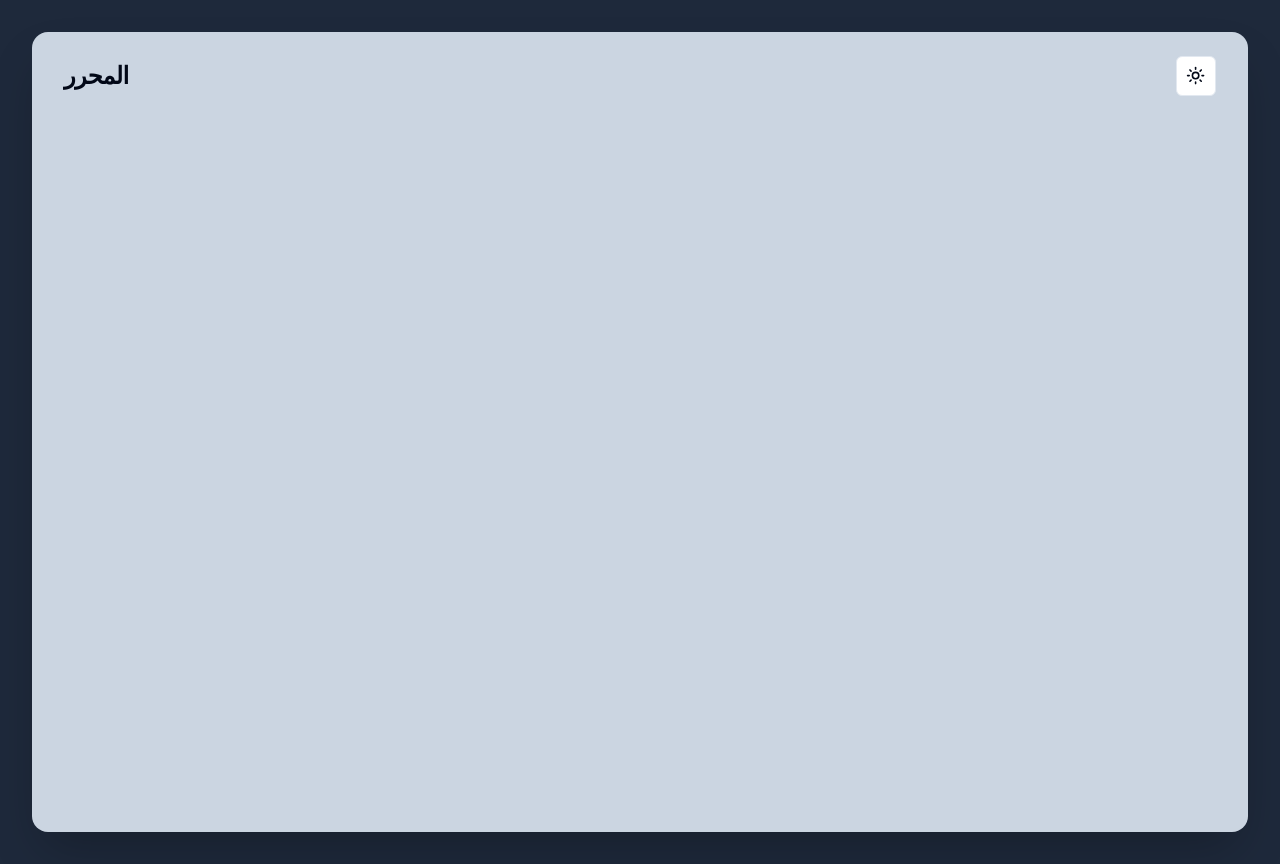
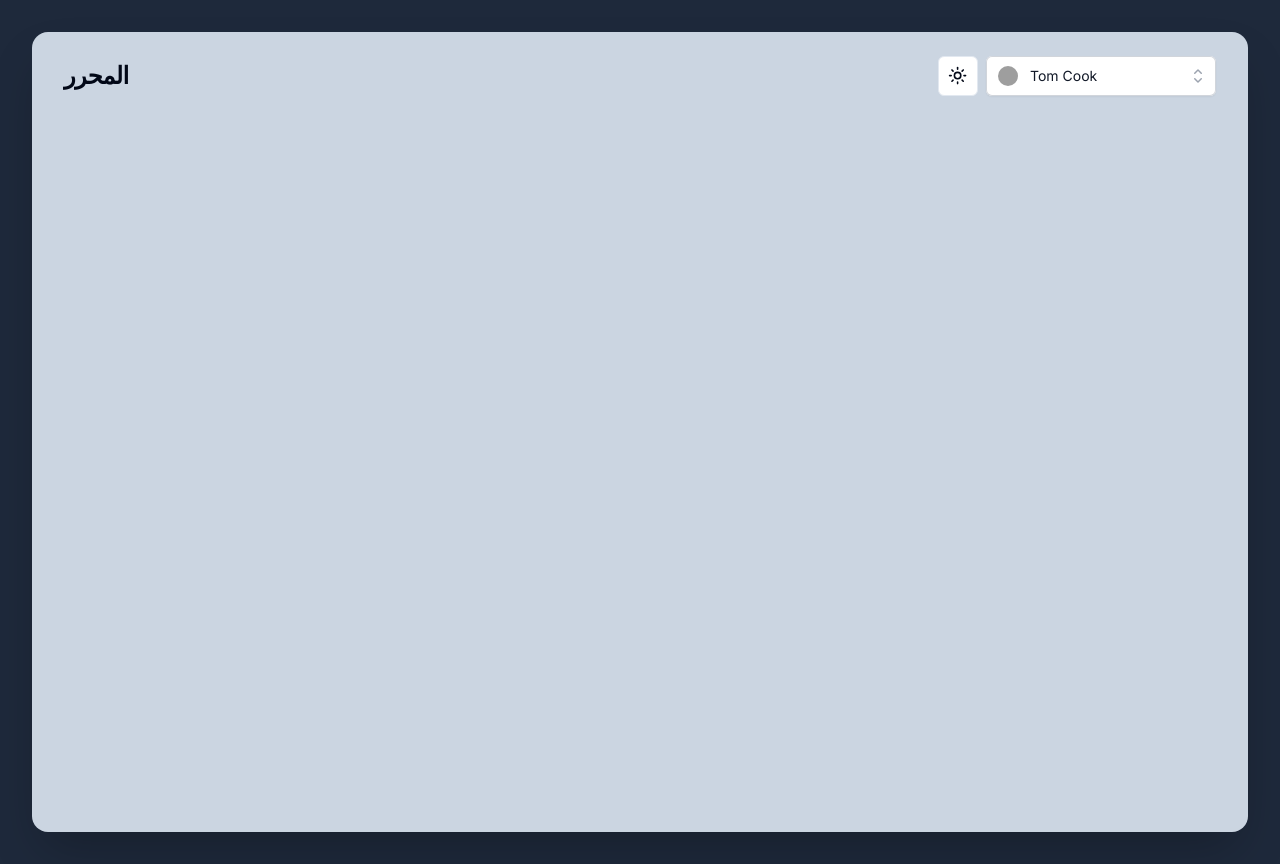
Before and after one commit to elBanna00/moharir, a Next.js app: page / in a window 1280 px wide. Built offline with nearby package versions, Linux system fonts and the light colour scheme; grey boxes are pictures that could not be loaded.

Commit message:
add language select menu to the editor header

```diff
--- a/src/components/EditorPane.tsx
+++ b/src/components/EditorPane.tsx
@@ -1,5 +1,6 @@
 import React from "react";
 import { ModeToggle } from "./modeToggle";
+import LanguagesSelect from "./LanguagesSelect";
 
 interface editorPaneProps {}
 
@@ -10,8 +11,11 @@ const EditorPane: React.FC<editorPaneProps> = ({}) => {
         <h2 className="scroll-m-20  text-2xl font-semibold tracking-tight first:mt-0">
           المحرر
         </h2>
-        <div className="flex">
+        <div className="flex items-center space-x-2 ">
           <ModeToggle />
+          <div className="w-[230px]">
+            <LanguagesSelect />
+          </div>
         </div>
       </div>
     </div>
```
